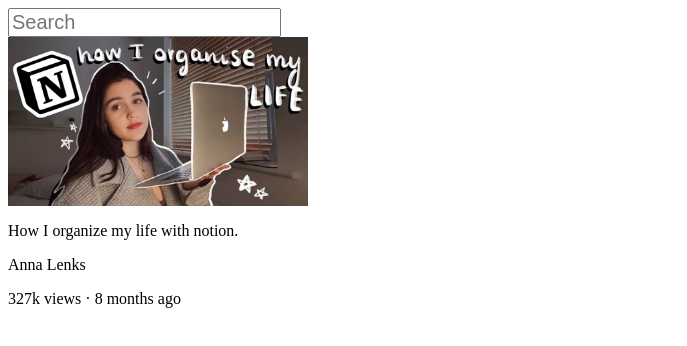
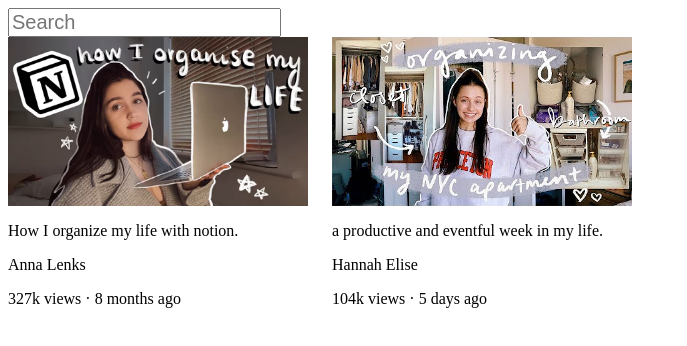
Before and after one commit to yefreescoding/youtube-replica, a plain HTML site: page index.html in a window 1280 px wide. Shown: the whole page, without its empty margins (0-687 px from the left). Drawn offline with Linux system fonts and the light colour scheme.

Commit message:
second video preview created.

```diff
--- a/index.html
+++ b/index.html
@@ -8,16 +8,35 @@
 
     <input class="main-search-bar" type="text" placeholder="Search">
 
-    <div class="video-preview-anna">
+    <div id="video-preview-anna">
 
       <img class="thumbnail-anna" src="img/anna-lenks.avif">
 
       <p class="video-title-anna">How I organize my life with notion.</p>
 
-      <p class="video-creator">Anna Lenks</p>
+      <p class="video-creator-1">Anna Lenks</p>
 
       <p class="video-stats">327k views &#183; 8 months ago</p>
 
     </div>
+
+    <div id="video-preview-hanna">
+
+      <img class="thumbnail-hanna" src="img/hann-elise-1.jpeg">
+
+      <p class="video-title-hanna">
+        a productive and eventful week in my life.
+      </p>
+
+      <p class="video-creator-hanna">
+        Hannah Elise
+      </p>
+
+      <p class="video-stats">
+        104k views &#183; 5 days ago
+      </p>
+
+    </div>
+
   </body>
 </html>
--- a/styles.css
+++ b/styles.css
@@ -5,6 +5,13 @@
 }
 
 /*Video by Youtube creator Anna Lenks*/
+#video-preview-anna {
+  width: 300px;
+  display: inline-block;
+  vertical-align: top;
+  margin-right: 20px;
+}
+
 .thumbnail-anna {
   width: 300px;
   display: block;
@@ -14,7 +21,20 @@
   width: 300px;
 }
 
-.video-preview-anna {
+
+/*Video by Youtube creator Hannah Elise*/
+#video-preview-hanna {
   width: 300px;
   display: inline-block;
+  vertical-align: top;
+  margin-right: 20px;
 }
+
+.thumbnail-hanna {
+  width: 300px;
+  display: block;
+}
+
+.video-title-hanna {
+  width: 300px;
+}
```
Also changed, not shown: 1 other file.
